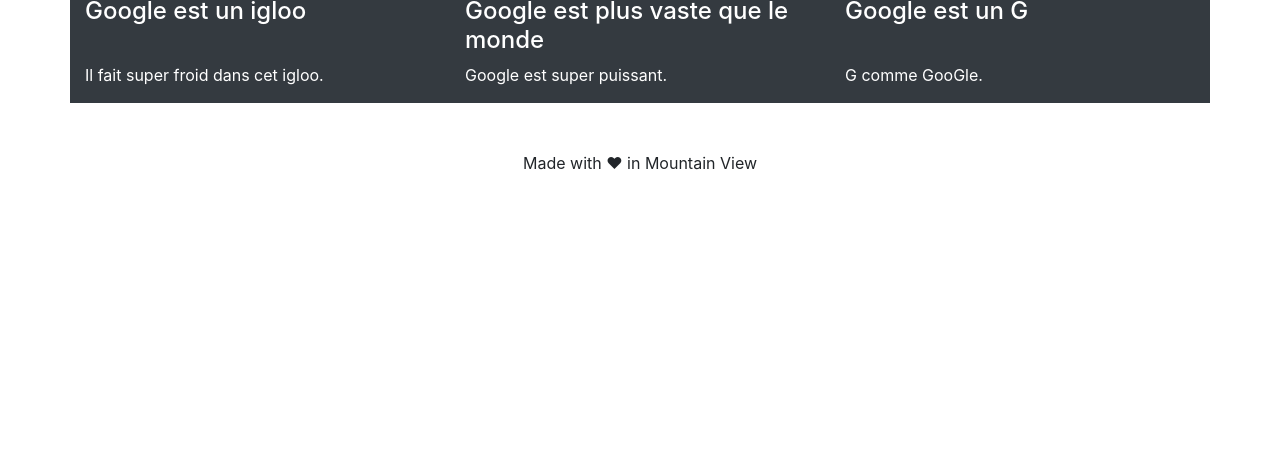
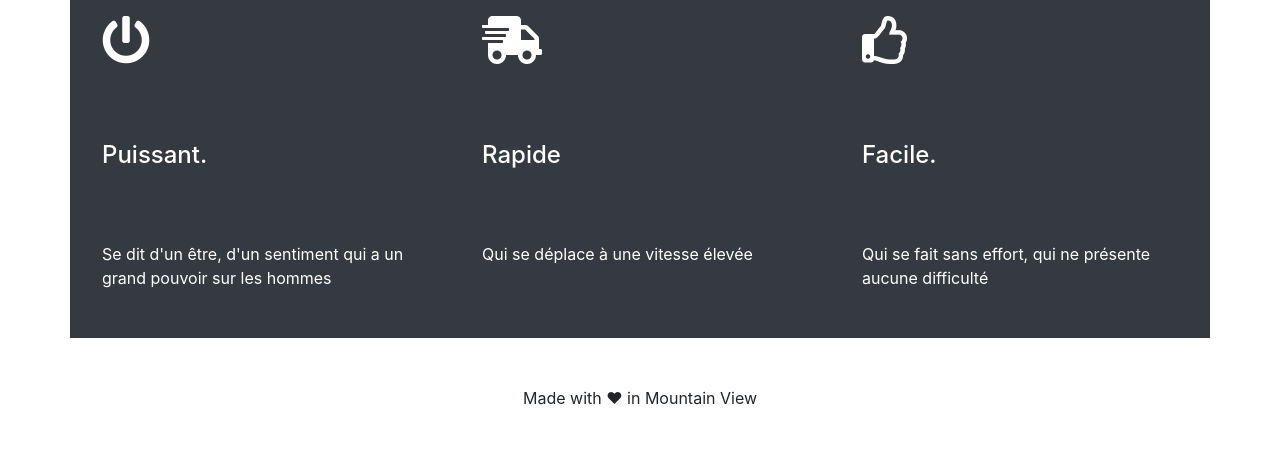
Before and after one commit to GREGLEPIC/bootstrap1, a plain HTML site: page index.html in a window 1280 px wide. Shown: the part 1386-1860 px from the top of the page. Before the commit the page ends 1625 px from the top, so only its background shows below. Drawn offline with nearby package versions, Linux system fonts and the light colour scheme.

Commit message:
fixing the grid

```diff
--- a/index.html
+++ b/index.html
@@ -85,38 +85,44 @@
 
     <div class="container bg-dark">
       <div class="row">
-    <div class="col-sm">
-      <i class="fal fa-igloo"></i> <!-- this icon's 1) style prefix == fas and 2) icon name == igloo -->
+        <div class="col-sm m-3 p-3 col-md-offset-4">
+          <span style="font-size: 3em; color: white;">
+          <i class="fas fa-power-off col-centered"></i>
+        </span>
         </div>
-    <div class="col-sm">
-      <i class="fas fa-globe-europe"></i>
+        <div class="col-sm m-3 p-3 col-md-offset-4">
+          <span style="font-size: 3em; color: white;">
+          <i class="fas fa-shipping-fast"></i>
+        </span>
         </div>
-    <div class="col-sm">
-      <i class="fab fa-google"></i>
+        <div class="col-sm m-3 p-3 col-md-offset-4">
+          <span style="font-size: 3em; color: white;">
+          <i class="far fa-thumbs-up"></i>
+        </span>
         </div>
       </div>
 
       <div class="row text-white">
-    <div class="col-sm">
-      <h4>Google est un igloo</h1>
+        <div class="col-sm m-3 p-3">
+          <h4>Puissant.</h1>
         </div>
-    <div class="col-sm">
-      <h4>Google est plus vaste que le monde</h1>
+        <div class="col-sm m-3 p-3">
+          <h4>Rapide</h1>
         </div>
-    <div class="col-sm">
-      <h4>Google est un G</h1>
+        <div class="col-sm m-3 p-3">
+          <h4>Facile.</h1>
         </div>
       </div>
 
       <div class="row text-white">
-    <div class="col-sm">
-      <p>Il fait super froid dans cet igloo.</p>
+        <div class="col-sm m-3 p-3">
+          <p>Se dit d'un être, d'un sentiment qui a un grand pouvoir sur les hommes</p>
         </div>
-    <div class="col-sm">
-      <p>Google est super puissant.</p>
+        <div class="col-sm m-3 p-3">
+          <p>Qui se déplace à une vitesse élevée</p>
         </div>
-    <div class="col-sm">
-      <p>G comme GooGle.</p>
+        <div class="col-sm m-3 p-3">
+          <p>Qui se fait sans effort, qui ne présente aucune difficulté</p>
         </div>
       </div>
 
```
Lines whose indentation alone changed are shown as unchanged.
